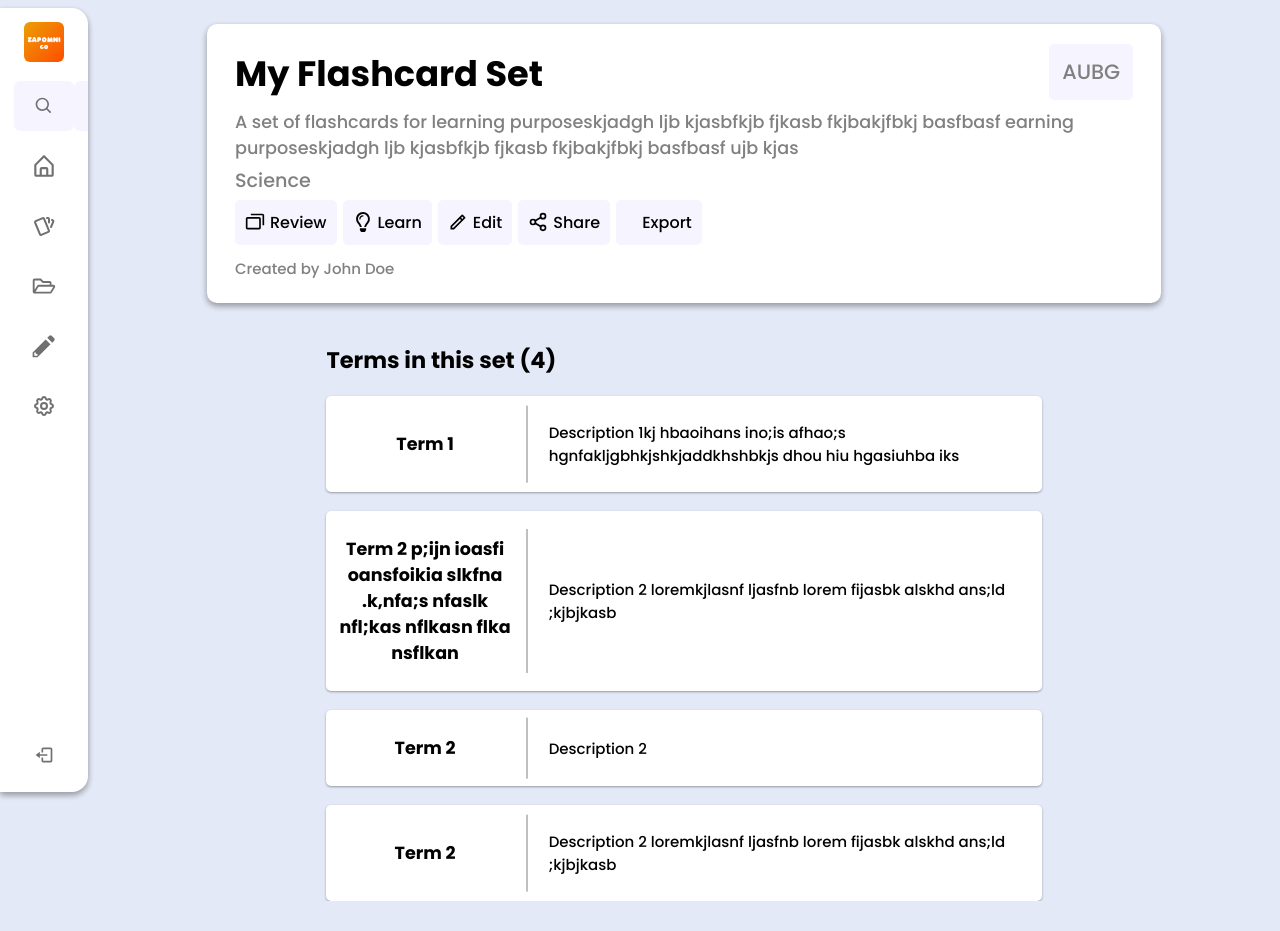
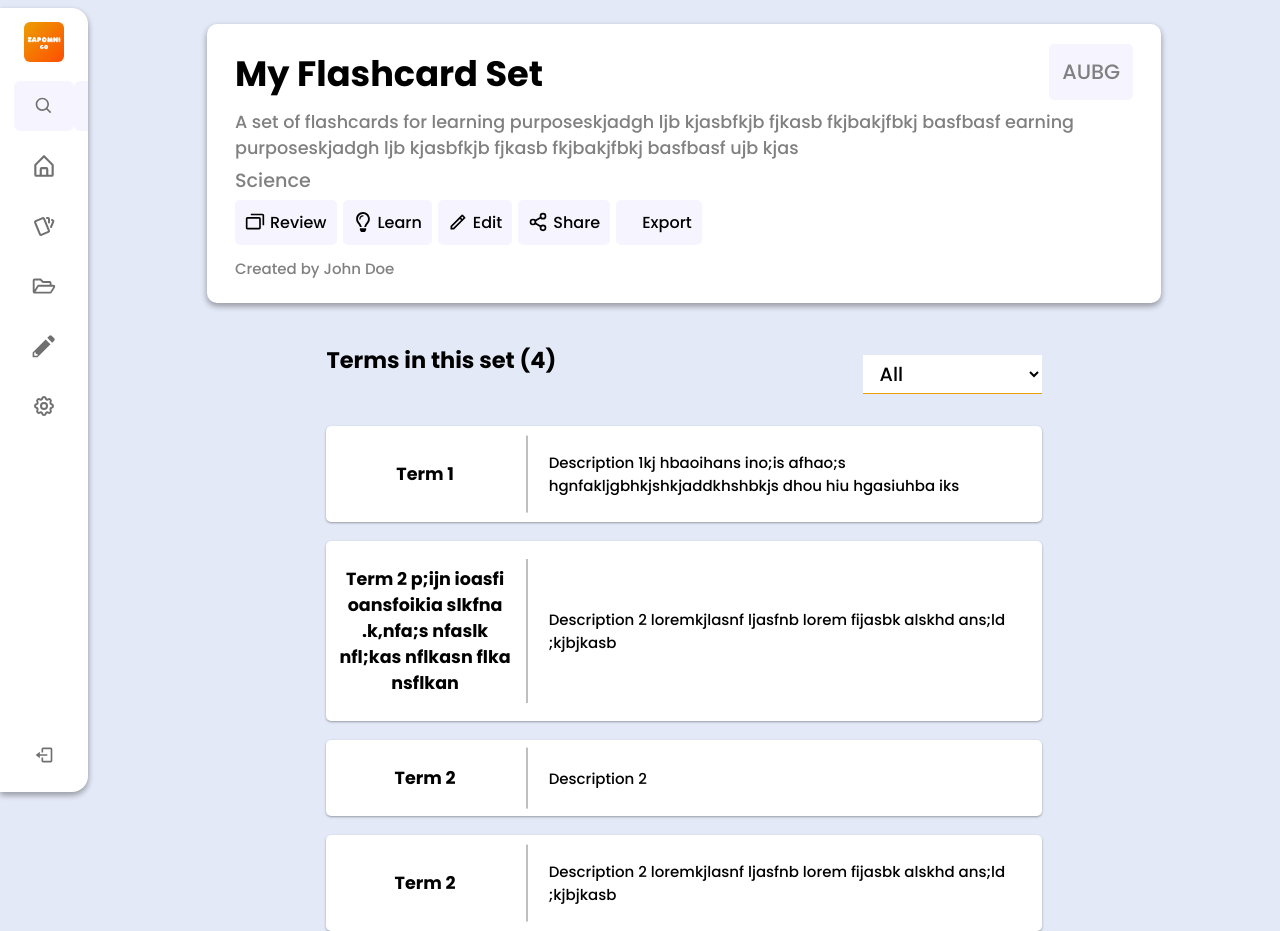
Before and after one commit to ZapomniGo/zapomnigo-client, a React (Vite) app: page /setpage in a window 1280 px wide. Before the commit the page ends 901 px from the top, so only its background shows below. Built offline with nearby package versions, Linux system fonts and the light colour scheme; some icons are missing.

Commit message:
added filters

```diff
--- a/src/app-components/SetPage/SetPage.tsx
+++ b/src/app-components/SetPage/SetPage.tsx
@@ -69,14 +69,29 @@ const fetchSetFlashcards = (): Promise<FlashcardSet> => {
     });
   };
 
+
+
 export const SetPage = () => {
-    const [setFlashcards, setSetFlashcards] = useState<FlashcardSet>();
+    const [flashcards, setFlashcards] = useState<FlashcardSet>();
+    const [sortingOrder, setSortingOrder] = useState<string>("");
 
+    const handleFilterChange = (event: React.ChangeEvent<HTMLSelectElement>) => {
+      setSortingOrder(event.target.value);
+    };
+
+    const sortedFlashcards = flashcards?.flashcards.slice().sort((a, b) => {
+      if (sortingOrder === "a-z") {
+        return a.term.localeCompare(b.term);
+      } else if (sortingOrder === "z-a") {
+        return b.term.localeCompare(a.term);
+      }
+      return 0;
+    });
 
     useEffect(() => {
         fetchSetFlashcards()
           .then((data) => {
-            setSetFlashcards(data);
+            setFlashcards(data);
           })
           .catch((error) => {
             console.error("Error fetching set cards:", error);
@@ -87,17 +102,17 @@ export const SetPage = () => {
     return(
         <Dashboard>
           <>
-            {setFlashcards ? (
+            {flashcards ? (
             <div id="set-page">
                 <div className="set-info">
                   <div className="set-title">
-                    <h1>{setFlashcards.title}</h1>
+                    <h1>{flashcards.title}</h1>
                     <div className="institution">
-                      <a href="#">{setFlashcards.institution}</a>
+                      <a href="#">{flashcards.institution}</a>
                     </div>
                   </div>
-                  <p className="description">{setFlashcards.description}</p>
-                  <p className="category">{setFlashcards.category}</p>
+                  <p className="description">{flashcards.description}</p>
+                  <p className="category">{flashcards.category}</p>
                   <div className="actions">
                     <a href="#" className="rotate">
                       <MdContentCopy />
@@ -120,13 +135,21 @@ export const SetPage = () => {
                       Export
                     </a>
                   </div>
-                  <p className="creator">Created by {setFlashcards.creator_name}</p>
+                  <p className="creator">Created by {flashcards.creator_name}</p>
                 </div>
                 <div className="cards-info">
-                  <h2>Terms in this set ({setFlashcards.flashcards.length})</h2>
-                  {setFlashcards.flashcards.map((flashcard) => (
-                    <Flashcard key={flashcard.id} flashcard={flashcard} />
-                  ))}
+                  <div className="cards-info-header">
+                    <h2>Terms in this set ({flashcards.flashcards.length})</h2>
+                    <select onChange={handleFilterChange}>
+                      <option value="">All</option>
+                      <option value="a-z">A-Z</option>
+                      <option value="z-a">Z-A</option>
+                    </select>
+                  </div>
+
+                  {sortedFlashcards?.map((flashcard) => (
+              <Flashcard key={flashcard.id} flashcard={flashcard} />
+            ))}
                 </div>
 
             </div>
--- a/src/app-components/SetPage/_set-page.scss
+++ b/src/app-components/SetPage/_set-page.scss
@@ -99,6 +99,15 @@
     }
     .cards-info{
         width: 60%;
+        .cards-info-header{
+            display: flex;
+            h2{
+                width: 75%;
+            }
+            select{
+                width: 25%;
+            }
+        }
     }
 }
 
```
